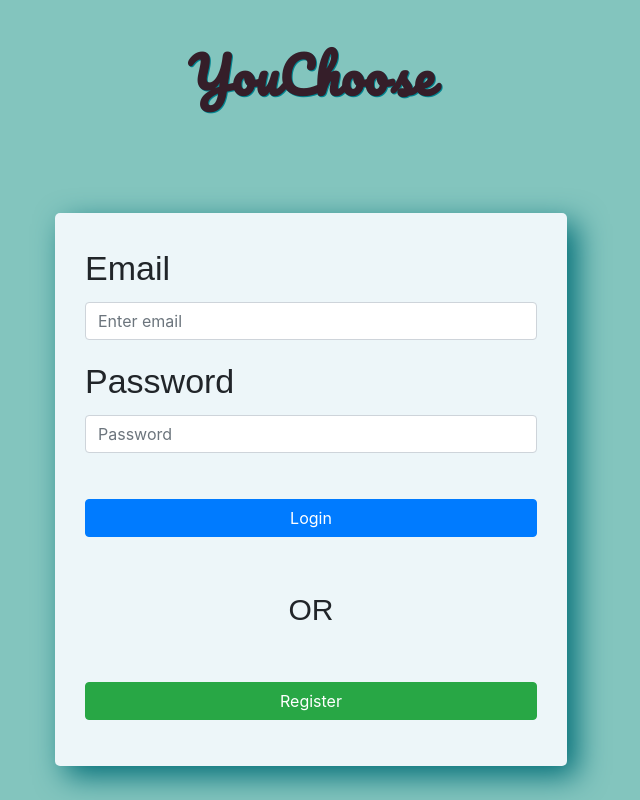
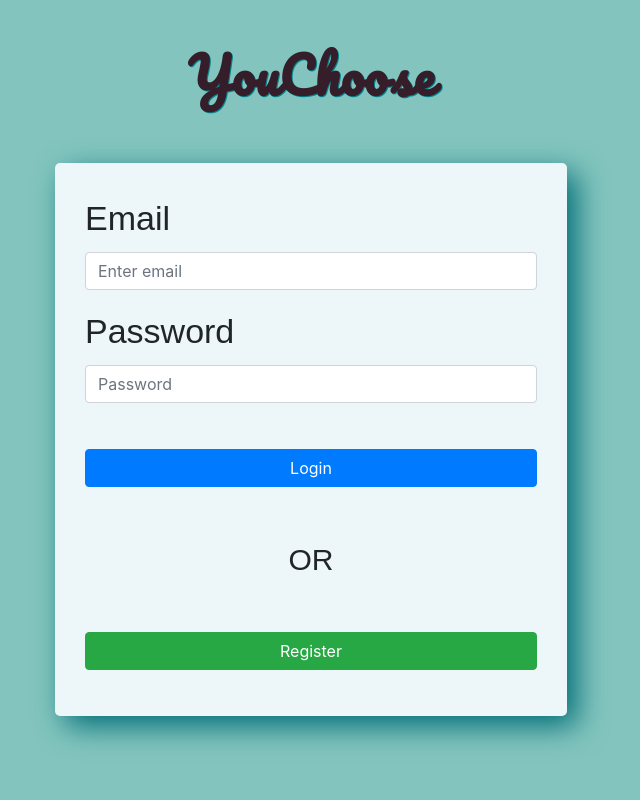
Before and after one commit to vadonym/you-choose, a React (Create React App) app in the folder frontend/: page /login in a window 1280 px wide. Shown: the whole page, without its empty margins (329-969 px from the left). Built offline with nearby package versions, Linux system fonts and the light colour scheme; a web font is replaced by a local one.

Commit message:
Add Footer base

```diff
--- a/frontend/src/App.css
+++ b/frontend/src/App.css
@@ -2,8 +2,6 @@
   display: flex;
   flex-direction: row;
   width: 100%;
-  height: 100%;
-  margin: auto;
 }
 
 .header {
--- a/frontend/src/App.js
+++ b/frontend/src/App.js
@@ -9,6 +9,7 @@ import { useState } from 'react';
 import CreateQuiz from './CreateQuiz';
 import Header from './Header';
 import Home from './Home';
+import Footer from "./Footer"
 
 function App() {
   const [isLoggedIn, setIsLoggedIn] = useState(localStorage.getItem("token") != null);
@@ -77,6 +78,7 @@ function App() {
             />
           </Switch>
         </div>
+        <Footer />
       </BrowserRouter>
     </div >
   );
--- /dev/null
+++ b/frontend/src/Footer.css
@@ -0,0 +1,5 @@
+.footer {
+    display: flex;
+    /* flex-direction: column; */
+    margin-top: 40px;
+}
--- /dev/null
+++ b/frontend/src/Footer.js
@@ -0,0 +1,13 @@
+import './Footer.css';
+
+import { useHistory } from "react-router-dom";
+
+function Footer() {
+    const history = useHistory();
+
+    return (
+        <div className="footer"></div>
+    );
+}
+
+export default Footer;
--- a/frontend/src/Home.css
+++ b/frontend/src/Home.css
@@ -8,9 +8,7 @@
 }
 
 .logout-divider {
-    margin-top: 20px;
-    margin-top: 50px;
-    margin-bottom: 50px;
+    margin-top: 100px;
     text-align: center;
     font-weight: 300;
     font-family: 'Dongle', sans-serif;
--- a/frontend/src/index.css
+++ b/frontend/src/index.css
@@ -10,7 +10,6 @@ body, .root, .app {
   flex-direction: column;
   height: 100%;
   width: 100%;
-  height: 100vh;
   position: relative;
 }
 
@@ -25,7 +24,7 @@ code {
   width: 40%;
   min-width: 400px;
   margin: auto;
-  margin-top: 100px;
+  margin-top: 50px;
   padding: 30px;
   border-radius: 5px;
   box-shadow: 10px 10px 30px #006d77;
@@ -35,4 +34,4 @@ code {
 .form-label {
   font-family: 'Dongle', sans-serif;
   font-size: 34px;
-  }
+}
```
